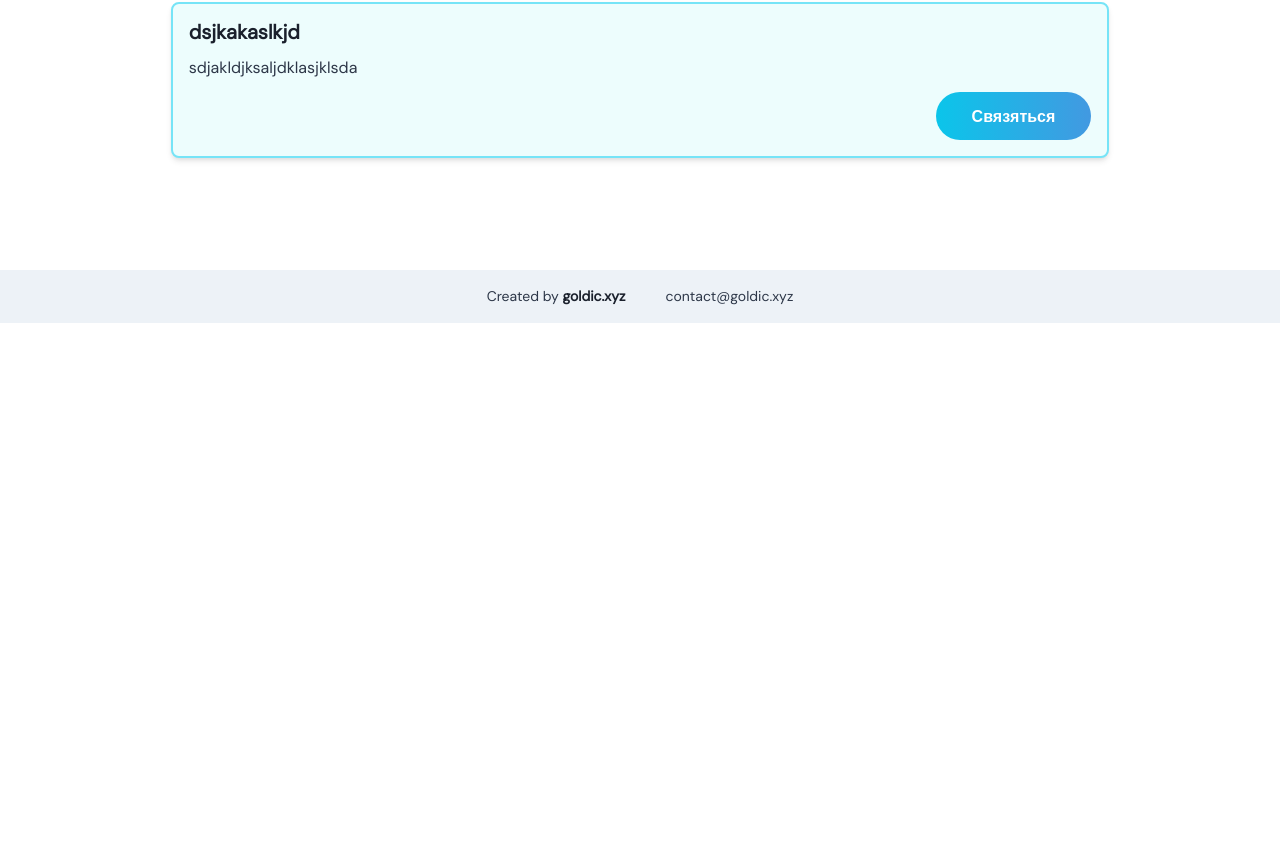
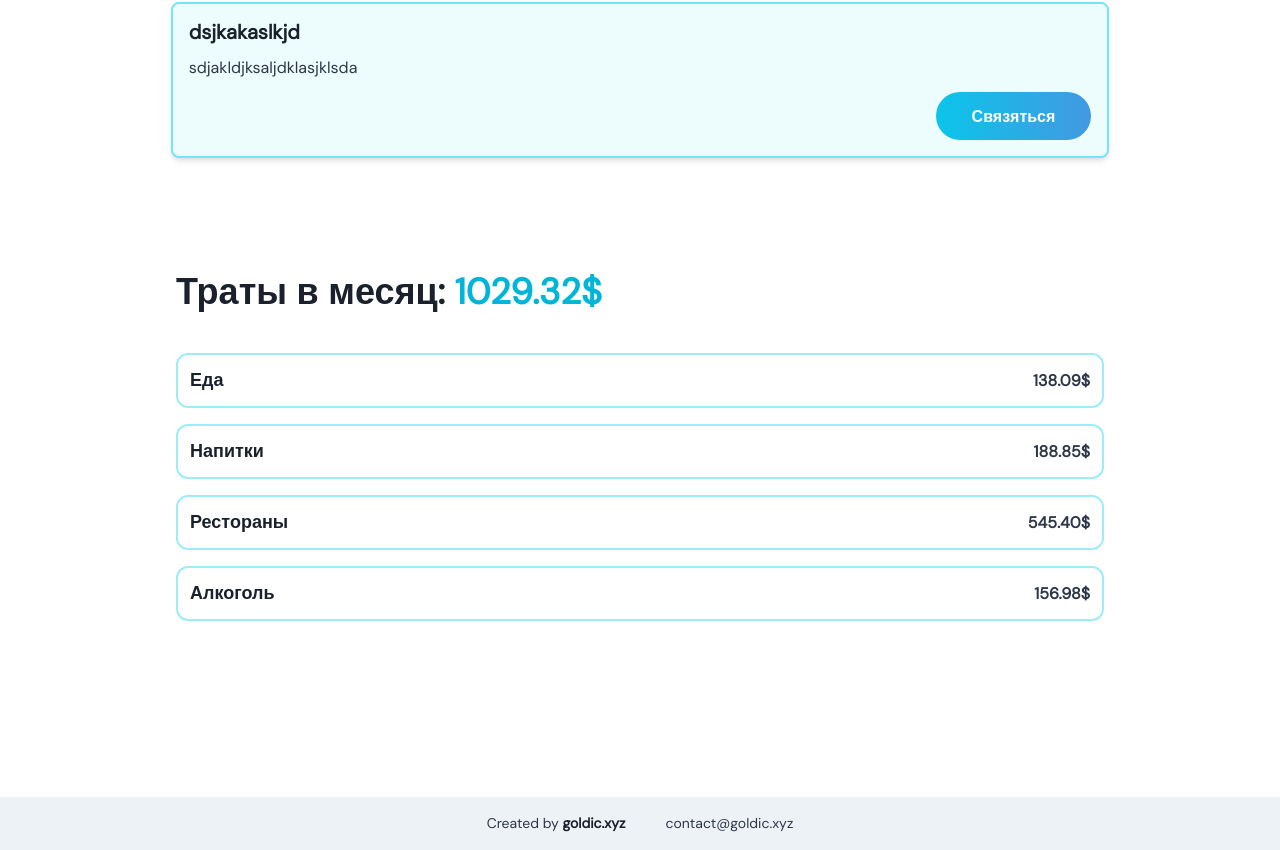
Before and after one commit to goldic342/urelocate-v2, a React (Vite) app in the folder frontend/: page /report in a window 1280 px wide. Shown: the part 729-1579 px from the top of the page. Before the commit the page ends 1052 px from the top, so only its background shows below. Built offline with nearby package versions, Linux system fonts and the light colour scheme.

Commit message:
Create expenses section

```diff
--- a/frontend/src/components/AdvicesSection.jsx
+++ b/frontend/src/components/AdvicesSection.jsx
@@ -4,9 +4,7 @@ const AdvicesSection = ({ advices, specialAdvice, specialAdviceButton }) => {
   return (
     <Flex direction={'column'} justify={'center'} align={'center'}>
       <Flex direction={'column'} gap={7}>
-        <Heading alignSelf={'flex-start'} ml={{ md: 10, sm: 5 }}>
-          Советы
-        </Heading>
+        <Heading alignSelf={'flex-start'}>Советы</Heading>
         <VStack spacing={4} align="stretch">
           {advices.map((item, index) => (
             <Box
--- a/frontend/src/components/ExpensesSection.jsx
+++ b/frontend/src/components/ExpensesSection.jsx
@@ -0,0 +1,133 @@
+import { useState } from 'react'
+import {
+  Flex,
+  Heading,
+  VStack,
+  Text,
+  Box,
+  HStack,
+  Container,
+  ScaleFade,
+  Divider
+} from '@chakra-ui/react'
+
+const ExpensesSection = ({ expenses }) => {
+  const [selectedCategory, setSelectedCategory] = useState(null)
+
+  const categoriesRu = {
+    food: 'Еда',
+    beverages: 'Напитки',
+    dining_out: 'Рестораны',
+    alcohol: 'Алкоголь'
+  }
+
+  const handleCategoryClick = (categoryName) => {
+    setSelectedCategory(selectedCategory === categoryName ? null : categoryName)
+  }
+
+  return (
+    <Container maxW="5xl" py={8}>
+      <Flex
+        direction={{ base: 'column', md: 'row' }}
+        borderRadius="2xl"
+        p={8}
+        gap={6}
+        position="relative"
+        overflow="hidden"
+      >
+        <VStack flex={1} align="start" spacing={6} zIndex={1} width="full">
+          <Heading mb={4}>
+            Траты в месяц:{' '}
+            <Heading color={'cyan.500'} display={'inline-block'}>
+              {expenses.total_sum.toFixed(2)}$
+            </Heading>
+          </Heading>
+
+          <VStack width="full" spacing={4} align="stretch">
+            {expenses.categories.map((category) => (
+              <Box
+                key={category.name}
+                borderWidth={2}
+                borderColor={'cyan.200'}
+                borderRadius="xl"
+                p={3}
+                cursor="pointer"
+                transition="all 0.3s ease"
+                bg={
+                  selectedCategory === category.name
+                    ? 'transparent'
+                    : 'transparent'
+                }
+                _hover={{
+                  transform: 'translateX(10px)',
+                  boxShadow: 'md'
+                }}
+                onClick={() => handleCategoryClick(category.name)}
+                position="relative"
+                overflow="hidden"
+              >
+                <HStack justify="space-between" position="relative" zIndex={2}>
+                  <Text
+                    fontWeight="bold"
+                    color={
+                      selectedCategory === category.name
+                        ? 'gray.800'
+                        : 'inherit'
+                    }
+                    fontSize="lg"
+                  >
+                    {categoriesRu[category.name]}
+                  </Text>
+                  <Text fontWeight="semibold" fontSize="md">
+                    {category.category_sum.toFixed(2)}$
+                  </Text>
+                </HStack>
+
+                <ScaleFade
+                  in={selectedCategory === category.name}
+                  unmountOnExit
+                >
+                  {selectedCategory === category.name && (
+                    <>
+                      <Divider
+                        my={2}
+                        borderColor={'gray.200'}
+                        borderWidth={1.5}
+                      />
+                      <VStack
+                        align="stretch"
+                        pl={4}
+                        spacing={2}
+                        animate={{ opacity: 1, transition: { duration: 0.3 } }}
+                      >
+                        {Object.entries(category.items).map(
+                          ([itemName, price]) => (
+                            <HStack
+                              key={itemName}
+                              justify="space-between"
+                              fontSize="sm"
+                              opacity={0.8}
+                              _hover={{ opacity: 1 }}
+                              transition="opacity 0.2s"
+                            >
+                              <Text color={'gray.800'}>{itemName}</Text>
+                              <Text color={'gray.600'} fontWeight="semibold">
+                                {price.toFixed(2)}$
+                              </Text>
+                            </HStack>
+                          )
+                        )}
+                      </VStack>
+                    </>
+                  )}
+                </ScaleFade>
+              </Box>
+            ))}
+          </VStack>
+        </VStack>
+      </Flex>
+    </Container>
+  )
+}
+
+export default ExpensesSection
--- a/frontend/src/pages/ReportPage.jsx
+++ b/frontend/src/pages/ReportPage.jsx
@@ -2,6 +2,7 @@ import { Container, Button, Flex, Box, Text } from '@chakra-ui/react'
 import PercentProgress from '../components/ui/PercentProgress'
 import { useSearchParams } from 'react-router-dom'
 import AdvicesSection from '../components/AdvicesSection'
+import ExpensesSection from '../components/ExpensesSection'
 
 const ReportPage = () => {
   const [searchParams] = useSearchParams()
@@ -31,6 +32,60 @@ const ReportPage = () => {
         }}
         specialAdviceButton={<Button variant={'gradient'}>Связяться</Button>}
       />
+      <Box mt={12}>
+        <ExpensesSection
+          expenses={{
+            total_sum: 1029.32,
+            categories: [
+              {
+                name: 'food',
+                category_sum: 138.09,
+                items: {
+                  'Loaf of Fresh White Bread (500g)': 6.39,
+                  'Rice (white), (1kg)': 3.8,
+                  'Eggs (regular) (12)': 4.16,
+                  'Local Cheese (1kg)': 11.26,
+                  'Chicken Fillets (1kg)': 13.59,
+                  'Apples (1kg)': 21.13,
+                  'Banana (1kg)': 10.2,
+                  'Oranges (1kg)': 19.2,
+                  'Tomato (1kg)': 19.16,
+                  'Potato (1kg)': 11.36,
+                  'Onion (1kg)': 5.14,
+                  'Lettuce (1 head)': 12.7
+                }
+              },
+              {
+                name: 'beverages',
+                category_sum: 188.85,
+                items: {
+                  'Cappuccino (regular)': 91.5,
+                  'Coke/Pepsi (0.33 liter bottle)': 15.15,
+                  'Water (0.33 liter bottle)': 22.2,
+                  'Milk (regular), (1 liter)': 21.3,
+                  'Water (1.5 liter bottle)': 38.7
+                }
+              },
+              {
+                name: 'dining_out',
+                category_sum: 545.4,
+                items: {
+                  'Meal, Inexpensive Restaurant': 392.4,
+                  'McMeal at McDonalds (or Equivalent Combo Meal)': 153
+                }
+              },
+              {
+                name: 'alcohol',
+                category_sum: 156.98,
+                items: {
+                  'Domestic Beer (0.5 liter draught)': 98.1,
+                  'Bottle of Wine (Mid-Range)': 58.88
+                }
+              }
+            ]
+          }}
+        />
+      </Box>
     </Container>
   )
 }
```
